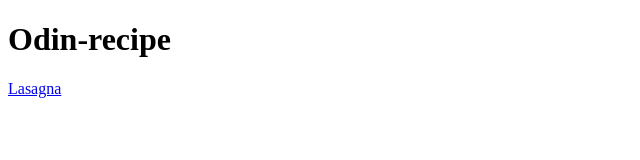
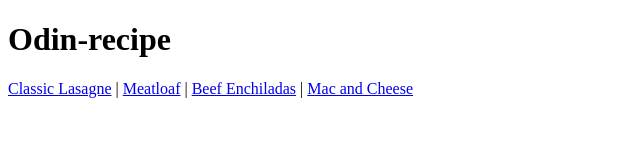
Before and after one commit to Napsin0o/odin-recipe, a plain HTML site: page index.html in a window 1280 px wide. Shown: the whole page, without its empty margins (0-640 px from the left). Drawn offline with Linux system fonts and the light colour scheme.

Commit message:
linked to three more recipe pages and a div was added

```diff
--- a/index.html
+++ b/index.html
@@ -4,10 +4,15 @@
     <meta charset="UTF-8">
     <meta name="viewport" content="width=device-width, initial-scale=1.0">
     <title>odin-recipe</title>
+    <link rel="stylesheet" href="style.css"/>
 </head>
 <body>
-    <h1>Odin-recipe</h1>
-    <a href="./recipes/lasagna.html">Lasagna</a>
-
+    <div id="humberger-menu">
+        <h1>Odin-recipe</h1>
+        <a href="./recipes/lasagna.html" role="button">Classic Lasagne</a> |
+        <a href="./recipes/meatloaf.html" role="button">Meatloaf</a> |
+        <a href="./recipes/beefenchiladas.html" role="button">Beef Enchiladas</a> |
+        <a href="./recipes/macandcheese.html" role="button">Mac and Cheese</a>
+    </div>
 </body>
 </html>
```
